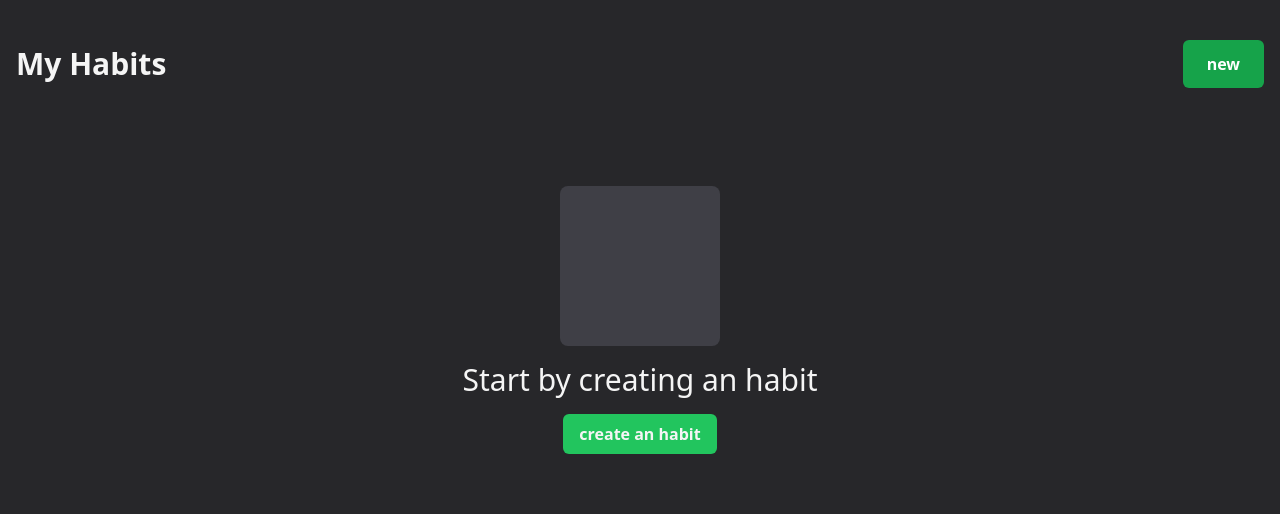
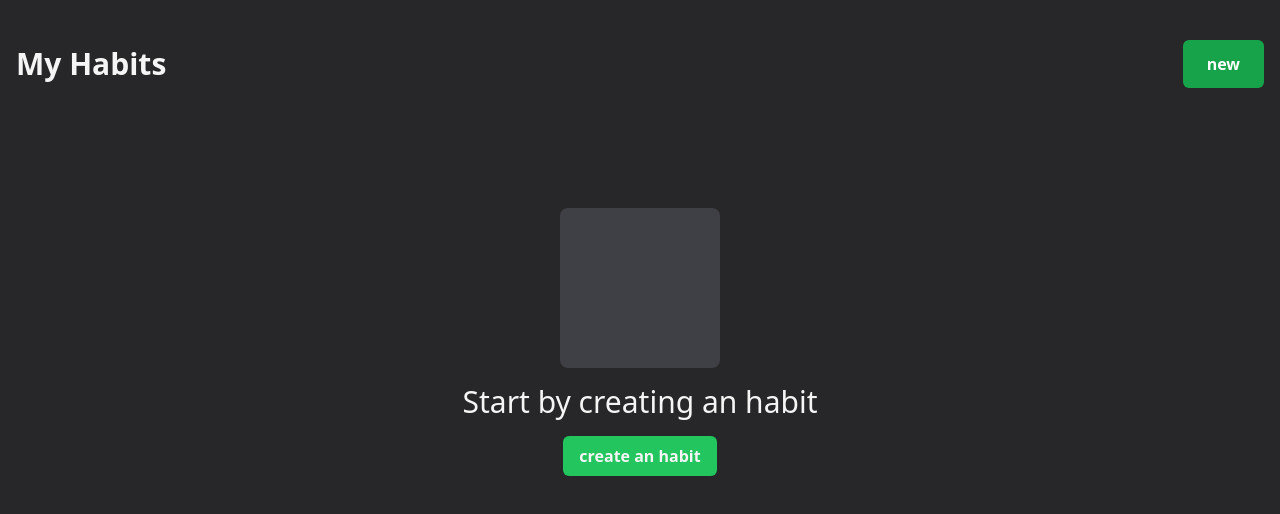
Before and after one commit to GuidoCarda/doguihabits, a React (Vite) app: page / in a window 1280 px wide. Shown: the top 514 px of the page. Built offline with nearby package versions, Linux system fonts and the light colour scheme.

Commit message:
refactor: habit form modal

```diff
--- a/src/components/Modal.jsx
+++ b/src/components/Modal.jsx
@@ -10,10 +10,10 @@ const Modal = ({ open, onClose }) => {
 
   return ReactDOM.createPortal(
     <>
-      <div className="fixed grid place-items-center top-0 left-0 right-0 bottom-0 h-screen w-full bg-black/50 backdrop-blur-[2px] px-4">
+      <div className="fixed grid place-items-center top-0 left-0 right-0 bottom-0 h-screen w-full bg-black/50 backdrop-blur-[2px] md:px-4">
         <div
           ref={domNode}
-          className=" bg-zinc-700 rounded-md px-6 py-10 w-full sm:max-w-lg overflow-y-scroll scrollbar-thin scrollbar-thumb-zinc-500 scrollbar-thumb-rounded-md"
+          className=" bg-zinc-700 px-6 py-10 w-full h-2/4 self-end rounded-t-2xl sm:self-center sm:rounded-md sm:h-auto sm:max-w-lg overflow-y-scroll scrollbar-thin scrollbar-thumb-zinc-500 scrollbar-thumb-rounded-md"
         >
           <div className="flex items-center justify-between mb-8">
             <h2 className="text-2xl text-neutral-300 font-semibold">
--- a/src/pages/Habits.jsx
+++ b/src/pages/Habits.jsx
@@ -59,7 +59,7 @@ const Habits = () => {
 
 const EmptyState = ({ onClick }) => {
   return (
-    <div className="text-neutral-100 h-96 flex flex-col items-center justify-center gap-4">
+    <div className="text-neutral-100 mt-20 grid place-content-center justify-items-center gap-4">
       <div className="h-40 w-40 bg-zinc-700 rounded-lg"></div>
       <h2 className="text-3xl text-bold">Start by creating an habit</h2>
       <button
```
